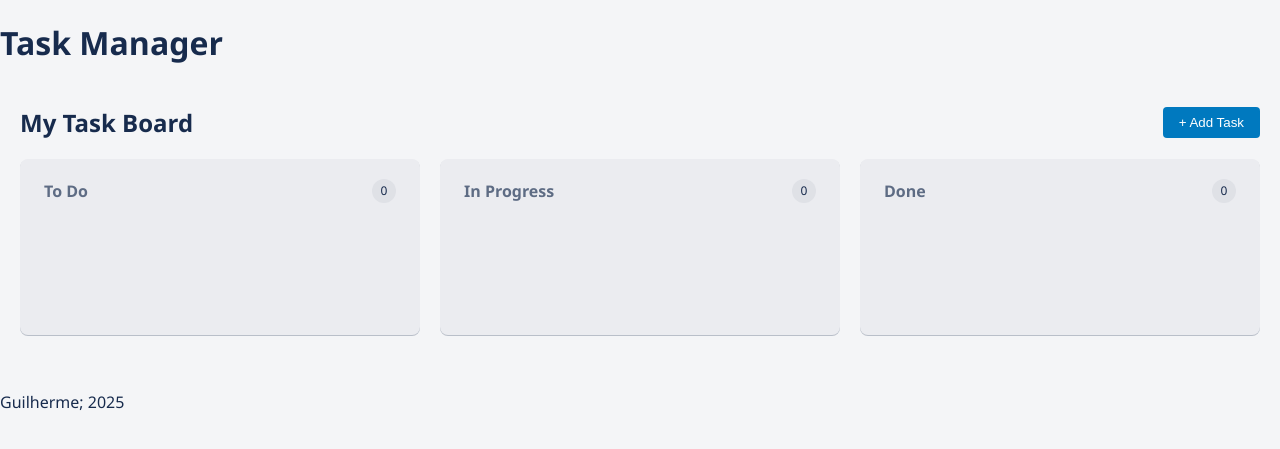
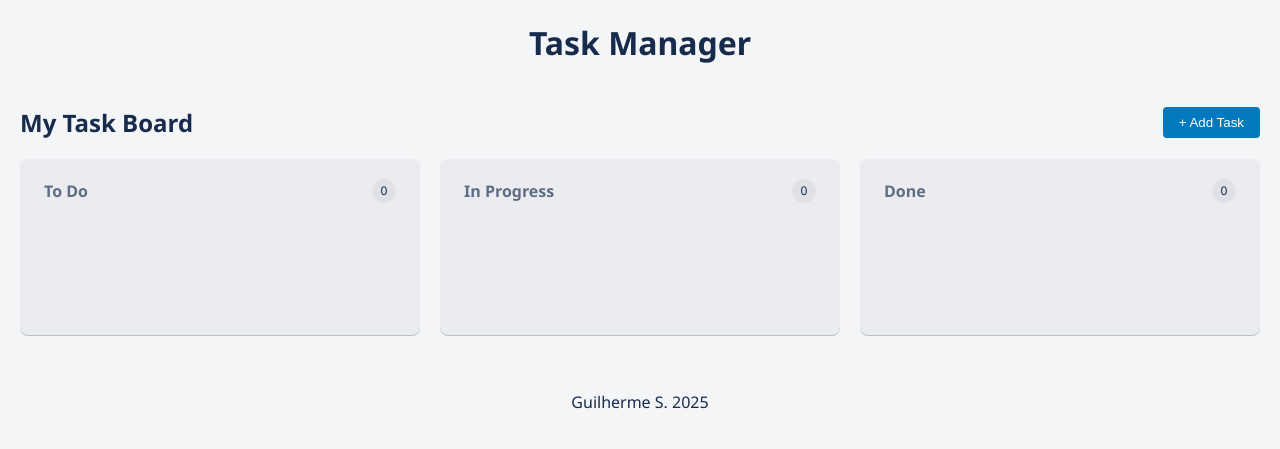
Before and after one commit to gssv99/TaskManager, a Flask app: page / in a window 1280 px wide. Shown: the top 449 px of the page. Run offline with Flask 3, Linux system fonts and the light colour scheme.

Commit message:
CSS modifications

```diff
--- a/app/static/styles.css
+++ b/app/static/styles.css
@@ -1,6 +1,26 @@
 /* Base Styles */
 header{
-    font-family: 'Segoe UI', Tahoma, Geneva, Verdana, sans-serif;
+    justify-content: center;
+    display: flex;
+    align-items: center;
+    font-family: "Noto Sans", sans-serif;
+    font-optical-sizing: auto;
+    font-weight: 400;
+    font-style: normal;
+    font-variation-settings:"wdth" 100;;
+    margin: 0;
+    padding: 0;
+    background-color: #f4f5f7;
+    color: #172b4d;
+}
+header.h1{
+    display: flex;
+    align-items: center;
+    font-family: "Noto Sans", sans-serif;
+    font-optical-sizing: auto;
+    font-weight: 400;
+    font-style: normal;
+    font-variation-settings:"wdth" 100;;
     margin: 0;
     padding: 0;
     background-color: #f4f5f7;
@@ -222,3 +242,9 @@
     opacity: 0.3;
     background: #c8c8c8;
 }
+
+footer{
+    justify-content: center;
+    display: flex;
+    align-items: center;
+}
--- a/app/templates/base.html
+++ b/app/templates/base.html
@@ -5,6 +5,9 @@
     <meta name="viewport" content="width=device-width, initial-scale=1.0">
     <title>Task Manager</title>
     <link rel="stylesheet" href="/static/styles.css">
+    <link rel="preconnect" href="https://fonts.googleapis.com">
+    <link rel="preconnect" href="https://fonts.gstatic.com" crossorigin>
+    <link href="https://fonts.googleapis.com/css2?family=Noto+Sans:wght@400;700&family=Orbitron:wght@500;800&family=Oswald:wght@200..700&family=Roboto+Condensed:ital,wght@0,100..900;1,100..900&display=swap" rel="stylesheet">
 </head>
 <body>
     <header>
@@ -16,7 +19,7 @@
     </main>
 
     <footer>
-        <p>Guilherme; 2025</p>
+        <p>Guilherme S. 2025</p>
     </footer>
 
     <script src="/static/scripts.js"></script>
--- a/tasks.json
+++ b/tasks.json
@@ -1 +1 @@
-{"todo": [{"id": 2, "title": "Adicionar o TM no portifolio", "description": "", "due_date": "2025-03-25"}, {"id": 1, "title": "Subir comits de 24/03", "description": "Sobe o commit carai", "due_date": "2025-03-25"}], "in_progress": [], "done": []}
+{"todo": [{"id": 2, "title": "Adicionar o TM no portifolio", "description": "", "due_date": "2025-03-25"}], "in_progress": [], "done": []}
```
